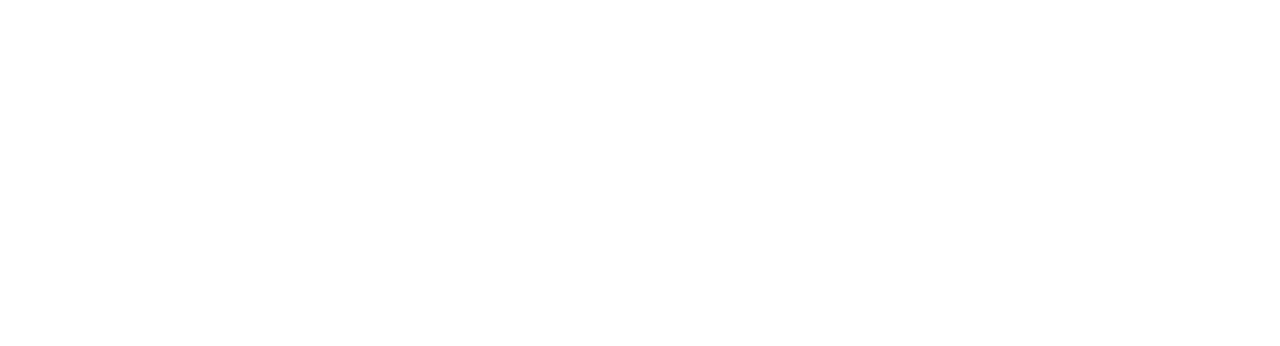
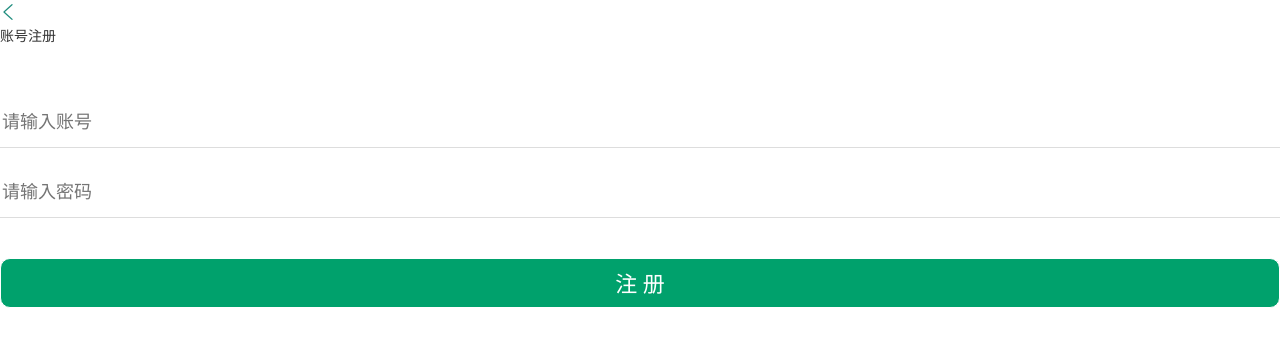
Before and after one commit to Jerry-306/findHouses, a React (Create React App) app: page /register in a window 1280 px wide. Shown: the top 346 px of the page. Built offline with nearby package versions, Linux system fonts and the light colour scheme.

Commit message:
新增用户登录功能

```diff
--- a/src/pages/Register/index.js
+++ b/src/pages/Register/index.js
@@ -1,11 +1,100 @@
 import React, { Component } from 'react'
 
-export default class Register extends Component {
+import { WingBlank, WhiteSpace, Toast, Modal } from 'antd-mobile'
+
+// 引入withFormik高阶组件，用于表单校验
+import { withFormik, Form, Field, ErrorMessage } from 'formik'
+// 导入yup
+import * as yup from 'yup'
+
+import API from '../../utils/api'
+import MyNavBar from '../../components/MyNavBar'
+
+import styles from './index.module.css'
+
+// 校验规则
+const REG_UNAME = /^[a-zA-Z_\d]{5,8}$/;
+const REG_PWD = /^[a-zA-Z_\d]{5,12}$/;
+
+const alert = Modal.alert;
+class Register extends Component {
+    state = {
+        username: '',
+        password: ''
+    }
+
     render() {
         return (
-            <div>
+            <div className={styles.root}>
+                <MyNavBar className={styles.navHeader} >
+                    账号注册
+                </MyNavBar>
+                <WhiteSpace size="x1" />
 
+                {/* 登录表单 */}
+                {/* 左右留白 */}
+                <WingBlank>
+                    <Form className={styles.form} >
+                        <div className={styles.formItem}>
+                            <Field
+                                className={styles.input}
+                                name="username"
+                                placeholder="请输入账号"
+                            ></Field>
+                        </div>
+                        <ErrorMessage className={styles.error} name="username" component="div"></ErrorMessage>
+                        <div className={styles.formItem}>
+                            <Field
+                                className={styles.input}
+                                name="password"
+                                type="password"
+                                placeholder="请输入密码"
+                            ></Field>
+                        </div>
+                        <ErrorMessage className={styles.error} name="password" component="div"></ErrorMessage>
+                        <div className={styles.formSubmit}>
+                            <button
+                                className={styles.submit}
+                                type="submit"
+                            >注  册</button>
+                        </div>
+                    </Form>
+                </WingBlank>
             </div>
         )
     }
 }
+
+
+Register = withFormik({
+    // 为Register组件提供状态
+    mapPropsToValues:() => ({ username: '', password: '' }),
+    // 添加校验规则
+    validationSchema: yup.object().shape({
+        username: yup.string().required('账号必填').matches(REG_UNAME, '账号长度为5~8位，只能由数字、字母、下划线组成'),
+        password: yup.string().required('密码必填').matches(REG_PWD, '密码长度为5~12位，只能由数字、字母、下划线组成'),
+    }),
+    // 为Register提供表单提交方法
+    handleSubmit: async ( values, { props } ) => {
+        // 获取账号、密码
+        const { username, password } = values;
+        const res = await API.post('/user/registered', {
+            username,
+            password
+        });
+
+        // 获取返回数据
+        const { status, description } = res.data;
+        if ( status === 200 ) {
+            // 注册成功
+            alert('提示', '注册成功，返回登录页面？', [
+                { text: '取消'},
+                { text: '确定', onPress: () => props.history.goBack() }
+            ] )
+        } else {
+            // 注册失败
+            Toast.info(description, 2, null, false);
+        }
+    }
+})(Register);
+export default Register
--- a/src/pages/Register/index.module.css
+++ b/src/pages/Register/index.module.css
@@ -0,0 +1,60 @@
+.root {
+    height: 100%;
+    background-color: white;
+}
+
+.navHeader {
+    background-color: white;
+}
+
+.form {
+    margin-top: 50px;
+}
+.formItem {
+    margin-top: 20px;
+    position: relative;
+}
+
+.formItem::after {
+    content: '';
+    position: absolute;
+    background-color: #ddd;
+    display: block;
+    z-index: 1;
+    top:auto;
+    right: auto;
+    bottom: 0;
+    left: 0;
+    width: 100%;
+    height: 1px;
+}
+
+.input {
+    height: 50px;
+    width: 100%;
+    font-size: 18px;
+    color: #333;
+    border: none;
+    border-bottom: 1px solid #333;
+}
+
+.submit {
+    margin-top: 40px;
+    width: 100%;
+    height: 50px;
+    border-radius: 10px;
+    border: 1px solid white;
+    background-color: rgb(0, 161, 108);
+    color: white;
+    font-size: 22px;
+    text-align: center;
+    line-height: 50px;
+}
+.error {
+    margin-top: 5px;
+    position: relative;
+    height: 20px;
+    font-size: 14px;
+    color: red;
+    line-height: 20px;
+}
```
